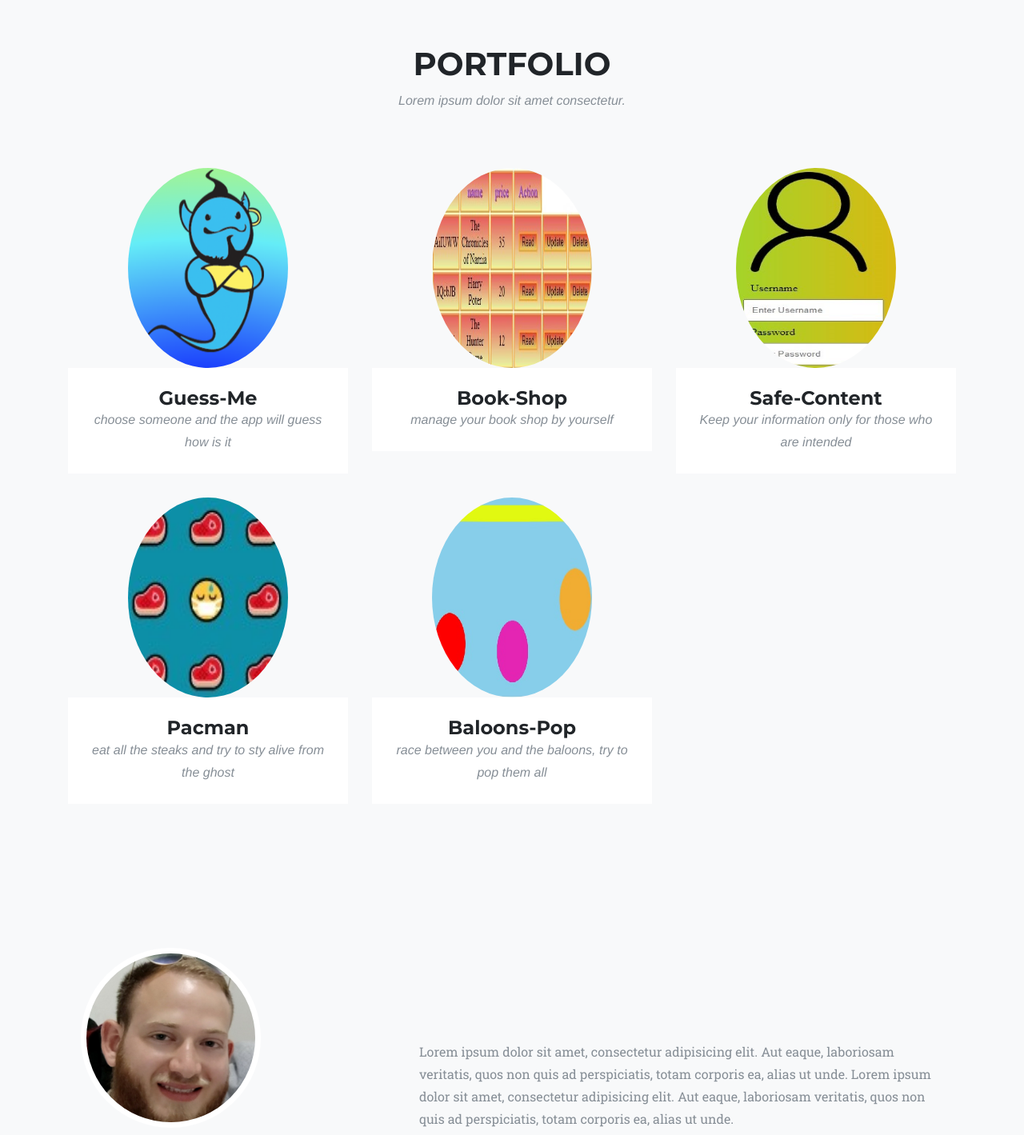
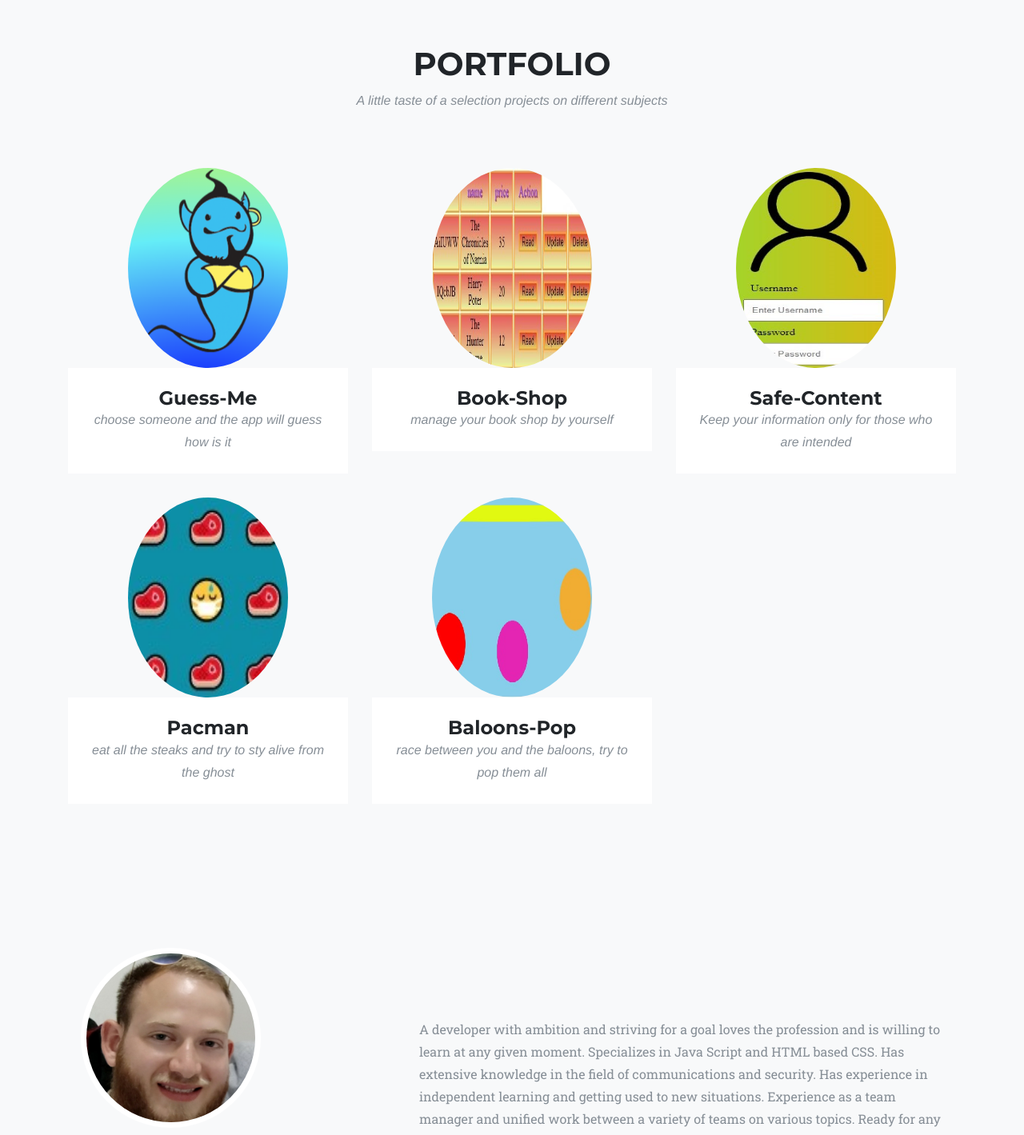
Before and after one commit to nadavkomo/ca-gallery-master, a plain HTML site: page index.html in a window 1280 px wide. Shown: the part 1610-3029 px from the top of the page at 80% size. Drawn offline with Linux system fonts and the light colour scheme; a web font is replaced by a local one.

Commit message:
after CR commit

```diff
--- a/index.html
+++ b/index.html
@@ -131,7 +131,7 @@
             <div class="row">
                 <div class="col-lg-12 text-center">
                     <h2 class="section-heading">Portfolio</h2>
-                    <h3 class="section-subheading text-muted">Lorem ipsum dolor sit amet consectetur.</h3>
+                    <h3 class="section-subheading text-muted">A little taste of a selection projects on different subjects</h3>
                 </div>
             </div>
             <div class="row portfolio-gallery text-center">
@@ -167,8 +167,8 @@
                 </div>
             </div>
             <div class="col-sm-8 flex-align-center">
-                <p class="large text-muted  about-description">Lorem ipsum dolor sit amet, consectetur adipisicing elit. Aut eaque, laboriosam veritatis, quos non quis ad perspiciatis, totam corporis ea, alias ut unde. Lorem ipsum dolor sit amet, consectetur adipisicing elit. Aut eaque, laboriosam
-                    veritatis, quos non quis ad perspiciatis, totam corporis ea, alias ut unde.</p>
+                <p class="large text-muted  about-description">A developer with ambition and striving for a goal loves the profession and is willing to learn at any given moment. Specializes in Java Script and HTML based CSS. Has extensive knowledge in the field of communications and security. Has
+                    experience in independent learning and getting used to new situations. Experience as a team manager and unified work between a variety of teams on various topics. Ready for any task and challenge and all out of a good feeling</p>
             </div>
         </div>
     </section>
--- a/js/ca-gallery-controller.js
+++ b/js/ca-gallery-controller.js
@@ -64,12 +64,13 @@ function onSubmitEmail() {
     var email = $('#Email').val();
     var subject = $('#Subject').val();
     var message = $('#Message').val() + `\n My e-mail is ${email}`
-    window.open(`https://mail.google.com/mail/?view=cm&fs=1&to=nadavkomo@gmail.com&su=${subject}&body=${message}`, '_blank');
+    var regex = /\n/g
+    var newMessage = message.replaceAll(regex, '%0D%0A')
+    window.open(`https://mail.google.com/mail/?view=cm&fs=1&to=nadavkomo@gmail.com&su=${subject}&body=${newMessage}`, '_blank');
     $('#Email').val('');
     $('#Subject').val('');
     $('#Message').val('');
 }
-
 
 
 
```
